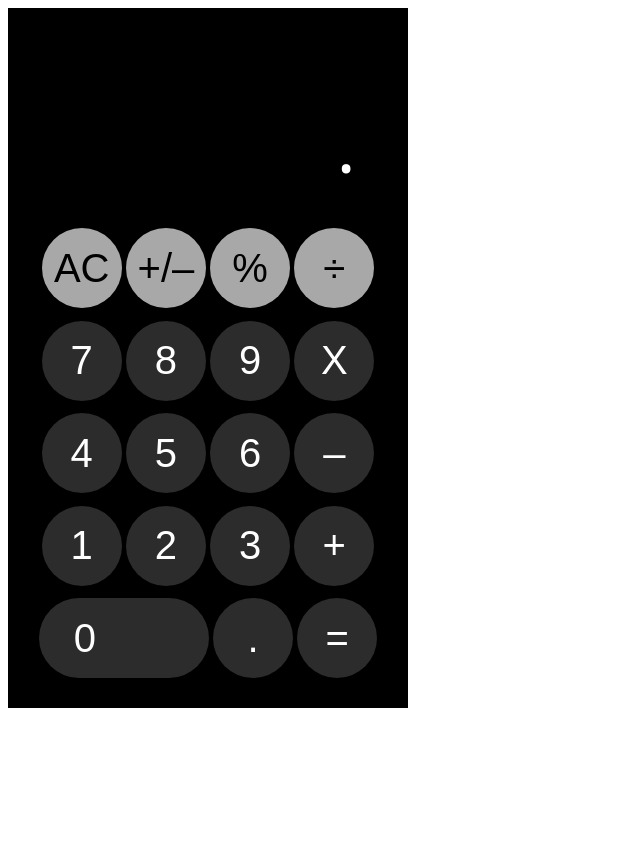
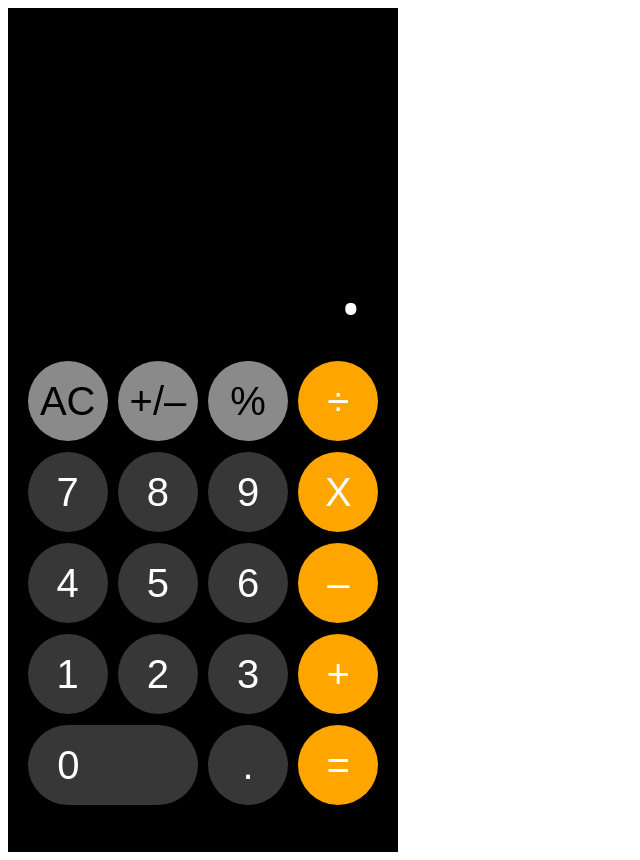
Before and after one commit to IlyaYudenkov/Calculator-IOS, a plain HTML site: page Calculator/index.html in a window 1280 px wide. Shown: the whole page, without its empty margins (0-640 px from the left). Before the commit the page ends 800 px from the top, so only its background shows below. Drawn offline with Linux system fonts and the light colour scheme.

Commit message:
Add files via upload

```diff
--- a/Calculator/css/style.scss
+++ b/Calculator/css/style.scss
@@ -1,97 +1,67 @@
 .wrapper {
-	width: 400px;
-	height: 700px;
-	background-color: #000;
+	width: 390px;
+	height: 844px;
 	display: flex;
 	flex-direction: column;
 	justify-content: space-between;
+	background-color: #000;
 	align-items: center;
 	font-family: system-ui, -apple-system, BlinkMacSystemFont, 'Segoe UI', Roboto, Oxygen, Ubuntu, Cantarell, 'Open Sans', 'Helvetica Neue', sans-serif;
 }
 .container{
-	width: 400px;
-	height: 670px;
+	height: 800px;
 	display: flex;
 	flex-direction: column;
 	justify-content: flex-end;
 	align-items: center;
+}
 
-}
 .screen {
+	height: 230px;
+	width: 320px;
+	overflow: hidden;
 	color: #fff;
-	font-size: 70px;
-	width: 295px;
-	overflow: hidden;
-	height: 200px;
+	font-size: 90px;
+	font-weight: 300;
 	text-align: right;
 }
 button{
 	width: 80px;
 	height: 80px;
+	margin: 3px;
 	border-radius: 50%;
 	font-size: 40px;
-	color: #fff;
 	border: 1px solid transparent;
 }
+
 .buttons {
 	height: 450px;
+	max-width: 390px;
 	display: flex;
 	flex-direction: column;
 	justify-content: space-between;
 	align-items: center;
+}
+.row {
 
-		&__row button{
-			background-color: rgba(219, 218, 218, 0.199);
-		}
-}
-.buttons {
+	&__grey {
+		color: #000;
+		background-color:rgba(158, 158, 158, 0.877);
+	}
 
-	&__row{
+	&__orange {
+		color: #fff;
+		background-color: orange;
+	}
 
-		&_1 button{
-			color: #000;
-			background-color: rgb(168, 168, 168)
+	&__darkgrey {
+		color: #fff;
+		background-color:rgba(158, 158, 158, 0.349);
+		&_null {
+		width: 170px;
+		border-radius: 40px;
+		padding-left: 8%;
+		text-align: left;
 		}
 	}
 }
-
-
-.btn-clearAll {
-}
-.btn-plusMinus {
-}
-.btn-clearPrev {
-}
-.btn-operation {
-
-		&__percent {
-		}
-
-		&__divison {
-		}
-
-		&__multiplication {
-		}
-
-		&__substraction {
-		}
-
-		&__sum {
-		}
-}
-
-.btn-number {
-
-	&__null {
-		width: 170px;
-		border-radius: 40px;
-		padding-left: 10%;
-		text-align: left;
-	}
-}
-
-
-.btn-point {
-}
-.btn-result {
-}
--- a/Calculator/index.html
+++ b/Calculator/index.html
@@ -5,7 +5,7 @@
     <meta http-equiv="X-UA-Compatible" content="IE=edge">
     <meta name="viewport" content="width=device-width, initial-scale=1.0">
     <link rel="stylesheet" href="/css/style.css">
-    <title>Calculator</title>
+    <title>Calculator IOS</title>
 </head>
 <body>
     <div class="wrapper">
@@ -14,34 +14,34 @@
                     <p>.</p>
                 </div>
                 <section class="buttons">
-                    <div class="buttons__row buttons__row_1">
-                        <button class="btn-clearAll">AC</button>
-                        <button class="btn-plusMinus">+/–</button>
-                        <button class="btn-operation__percent">%</button>
-                        <button class="btn-operation__divison">÷</button>
+                    <div class="buttons__row">
+                        <button class="row__grey row__grey_clearAll">AC</button>
+                        <button class="row__grey row__grey_plusMinus">+/–</button>
+                        <button class="row__grey row__grey_percent">%</button>
+                        <button class="row__orange row__orange_divison">÷</button>
                     </div>
-                    <div class="buttons__row buttons__row_2">
-                        <button class="btn-number">7</button>
-                        <button class="btn-number">8</button>
-                        <button class="btn-number">9</button>
-                        <button class="btn-operation__multiplication">X</button>
+                    <div class="buttons__row">
+                        <button class="row__darkgrey row__darkgrey__number">7</button>
+                        <button class="row__darkgrey row__darkgrey__number">8</button>
+                        <button class="row__darkgrey row__darkgrey__number">9</button>
+                        <button class="row__orange row__orange_multiplication">X</button>
                     </div>
-                    <div class="buttons__row buttons__row_3">
-                        <button class="btn-number">4</button>
-                        <button class="btn-number">5</button>
-                        <button class="btn-number">6</button>
-                        <button class="btn-operation__substraction">–</button>
+                    <div class="buttons__row">
+                        <button class="row__darkgrey row__darkgrey__number">4</button>
+                        <button class="row__darkgrey row__darkgrey__number">5</button>
+                        <button class="row__darkgrey row__darkgrey__number">6</button>
+                        <button class="row__orange row__orange_substraction">–</button>
                     </div>
-                    <div class="buttons__row buttons__row_4">
-                        <button class="btn-number">1</button>
-                        <button class="btn-number">2</button>
-                        <button class="btn-number">3</button>
-                        <button class="btn-operation__sum">+</button>
+                    <div class="buttons__row">
+                        <button class="row__darkgrey row__darkgrey__number">1</button>
+                        <button class="row__darkgrey row__darkgrey__number">2</button>
+                        <button class="row__darkgrey row__darkgrey__number">3</button>
+                        <button class="row__orange row__orange_sum">+</button>
                     </div>
-                    <div class="buttons__row buttons__row_5">
-                        <button class="btn-number btn-number__null">0</button>
-                        <button class="btn-point">.</button>
-                        <button class="btn-result">=</button>
+                    <div class="buttons__row">
+                        <button class="row__darkgrey row__darkgrey_null">0</button>
+                        <button class="row__darkgrey row__darkgrey__point">.</button>
+                        <button class="row__orange row__orange_result">=</button>
                     </div>
                 </section>
         </div>
--- a/Calculator/script.js
+++ b/Calculator/script.js
@@ -3,6 +3,9 @@ let view;
 let firstValue = '';
 let secondValue = '';
 let operation = '';
+let firstValuePoint;
+let secondValuePoint;
+let resultRound;
 const numbers = ['1','2','3','4','5','6','7','8','9','0'];
 const signs = ['+','–','X','÷', '%'];
 /*
@@ -27,12 +30,15 @@ clearPrev = () => {
     }
 }*/
 
+//функция для полной очистки screen от данных
 clearAll = () => {
     firstValue = '';
     secondValue = '';
     operation = '';
     screen.innerText = '.';
 }
+
+//функция позволяет взять % от первого числа
 doPercent = () => {
     if (firstValue !== '' && operation == '%'){
         firstValue = firstValue / 100;
@@ -40,52 +46,83 @@ doPercent = () => {
         secondValue = '';
     }
 }
-//функция позволяет узнать кол-во знаков после запятой, чтобы потом округлить число именно до этого кол-ва знаков
-splitPoint = (firstValue) => {
+
+//функция позволяет узнать, какое из введенных чисел является дробным (или оба), для того,
+//чтобы в дальнейшем округлять результат до n знаков после запятой,
+//где n - количество знаков после запятой у самого длинного введенного дробного числа
+roundTheFloat = () => {
     firstValue = String(firstValue);
-    let pointCommonAmount = firstValue.split('.');
-    console.log(pointCommonAmount)
-    let pointAfterAmount = pointCommonAmount[1];
-    console.log(pointAfterAmount)
-    let n = pointAfterAmount.length;
-    firstValue = Number(firstValue).toFixed(n);
+    secondValue = String(secondValue);
+    if(firstValue.includes('.') && !secondValue.includes('.')){
+        firstValuePoint = firstValue.split('.');
+        resultRound = firstValuePoint[1].length;
+    }
+    else if(!firstValue.includes('.') && secondValue.includes('.')){
+        secondValuePoint = secondValue.split('.');
+        resultRound = secondValuePoint[1].length;
+    }
+    else if(firstValue.includes('.') && secondValue.includes('.')){
+        firstValuePoint = firstValue.split('.');
+        secondValuePoint = secondValue.split('.');
+        if(firstValuePoint[1].length > secondValuePoint[1].length){
+            resultRound = firstValuePoint[1].length;
+        }
+        else{
+            resultRound = secondValuePoint[1].length;
+        }
+    }
 }
-
+//функция выбирает арифметическую операция в зависимости от введеннного знака в переменную "operation"
 makeOperation = () => {
     if (firstValue !== '' && secondValue !== '' && operation !== ''){
         switch (operation) {
             case '+':
-                firstValue = (+firstValue) + (+secondValue);
-                // проверка, является ли число дробным, если да, то округляем
-                if(!Number.isInteger(firstValue)){
-                    splitPoint(firstValue);
+                if(!Number.isInteger(+firstValue) || !Number.isInteger(+secondValue)){
+                   roundTheFloat();
+                   firstValue = (+firstValue) + (+secondValue);
+                   firstValue = firstValue.toFixed(resultRound);
+                }
+                else{
+                    firstValue = (+firstValue) + (+secondValue);
                 }
                 firstValue = String(firstValue);
                 screen.innerText = firstValue;
                 secondValue = '';
                 break;
             case '–':
-                firstValue = firstValue - secondValue;
-                if(!Number.isInteger(firstValue)){
-                    splitPoint(firstValue);
+                if(!Number.isInteger(+firstValue) || !Number.isInteger(+secondValue)){
+                    roundTheFloat();
+                    firstValue = firstValue - secondValue;
+                    firstValue = firstValue.toFixed(resultRound);
+                }
+                else{
+                    firstValue = firstValue - secondValue;
                 }
                 firstValue = String(firstValue);
                 screen.innerText = firstValue;
                 secondValue = '';
                 break;
             case 'X':
-                firstValue = firstValue * secondValue;
-                if(!Number.isInteger(firstValue)){
-                    splitPoint(firstValue);
+                if(!Number.isInteger(+firstValue) || !Number.isInteger(+secondValue)){
+                    roundTheFloat();
+                    firstValue = firstValue * secondValue;
+                    firstValue = firstValue.toFixed(resultRound);
+                }
+                else{
+                    firstValue = firstValue * secondValue;
                 }
                 firstValue = String(firstValue);
                 screen.innerText = firstValue;
                 secondValue = '';
                 break;
             case '÷':
-                firstValue = firstValue / secondValue;
-                if(!Number.isInteger(firstValue)){
-                    splitPoint(firstValue);
+                if(!Number.isInteger(+firstValue) || !Number.isInteger(+secondValue)){
+                    roundTheFloat();
+                    firstValue = firstValue / secondValue;
+                    firstValue = firstValue.toFixed(resultRound);
+                }
+                else{
+                    firstValue = firstValue / secondValue;
                 }
                 firstValue = String(firstValue);
                 screen.innerText = firstValue;
@@ -97,8 +134,8 @@ makeOperation = () => {
         screen.innerText = firstValue;
     };
 }
-//числа с точкой
-document.querySelector('.btn-point').addEventListener('click', (event) => {
+//функция для работы с числами с точкой
+document.querySelector('.row__darkgrey__point').addEventListener('click', (event) => {
     let point = event.target.textContent;
     //чтобы не было двух точек подряд у первого числа
     if(firstValue.includes('.') && operation === '' && secondValue === ''){
@@ -118,8 +155,8 @@ document.querySelector('.btn-point').addEventListener('click', (event) => {
 
 })
 
-
-document.querySelector('.btn-plusMinus').addEventListener('click', () => {
+//функция для работы с +/- (не позволяет написать -0)
+document.querySelector('.row__grey_plusMinus').addEventListener('click', () => {
     if(operation === '' && firstValue !== '0' && firstValue !== '-0'){
         firstValue = -firstValue;
         screen.innerText = firstValue;
@@ -131,8 +168,10 @@ document.querySelector('.btn-plusMinus').addEventListener('click', () => {
 
 /*document.querySelector('.btn-clearPrev').addEventListener('click', clearPrev)*/
 
-document.querySelector('.btn-clearAll').addEventListener('click', clearAll)
+document.querySelector('.row__grey_clearAll').addEventListener('click', clearAll)
 
+
+// функция позволяет сохранить два введенных значения в соответствующие переменные firstValue и secondValue
 document.querySelector('.buttons').addEventListener('click', (event) => {
     const key = event.target.textContent;
     if(numbers.includes(key)){
@@ -167,7 +206,8 @@ document.querySelector('.buttons').addEventListener('click', (event) => {
             screen.innerText = secondValue;
         }
         console.log(firstValue, secondValue)
-    }else if(signs.includes(key) && firstValue !== ''){
+    }
+    else if(signs.includes(key) && firstValue !== ''){
         operation = key;
         screen.innerText = operation;
         makeOperation();
@@ -175,8 +215,8 @@ document.querySelector('.buttons').addEventListener('click', (event) => {
     }
 }
 )
-
-document.querySelector('.btn-result').addEventListener('click', () => {
+//функция для отображение результата операции
+document.querySelector('.row__orange_result').addEventListener('click', () => {
     makeOperation();
     operation = '';
 })
```
Also changed, not shown: Calculator/css/style.css.
